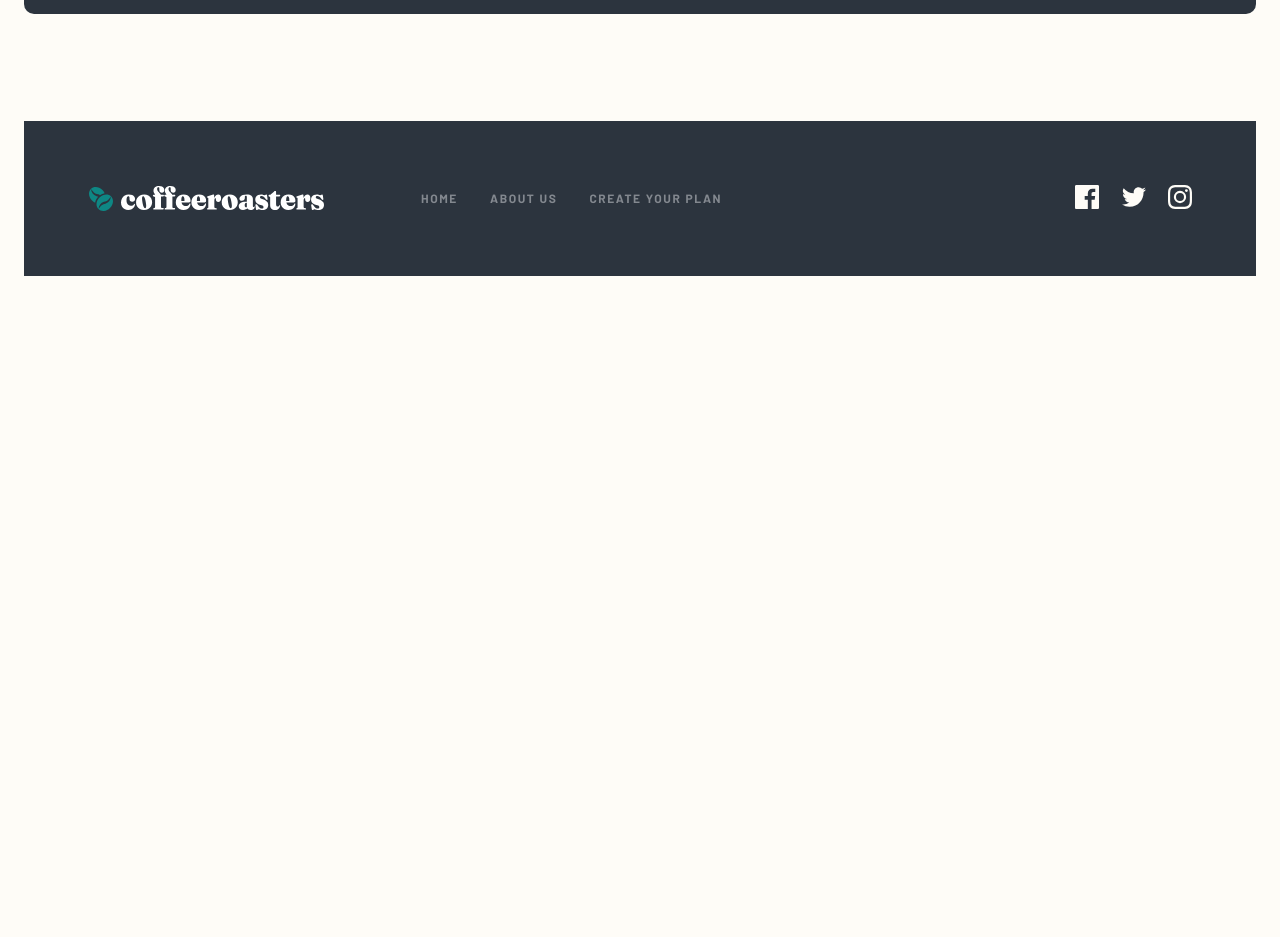
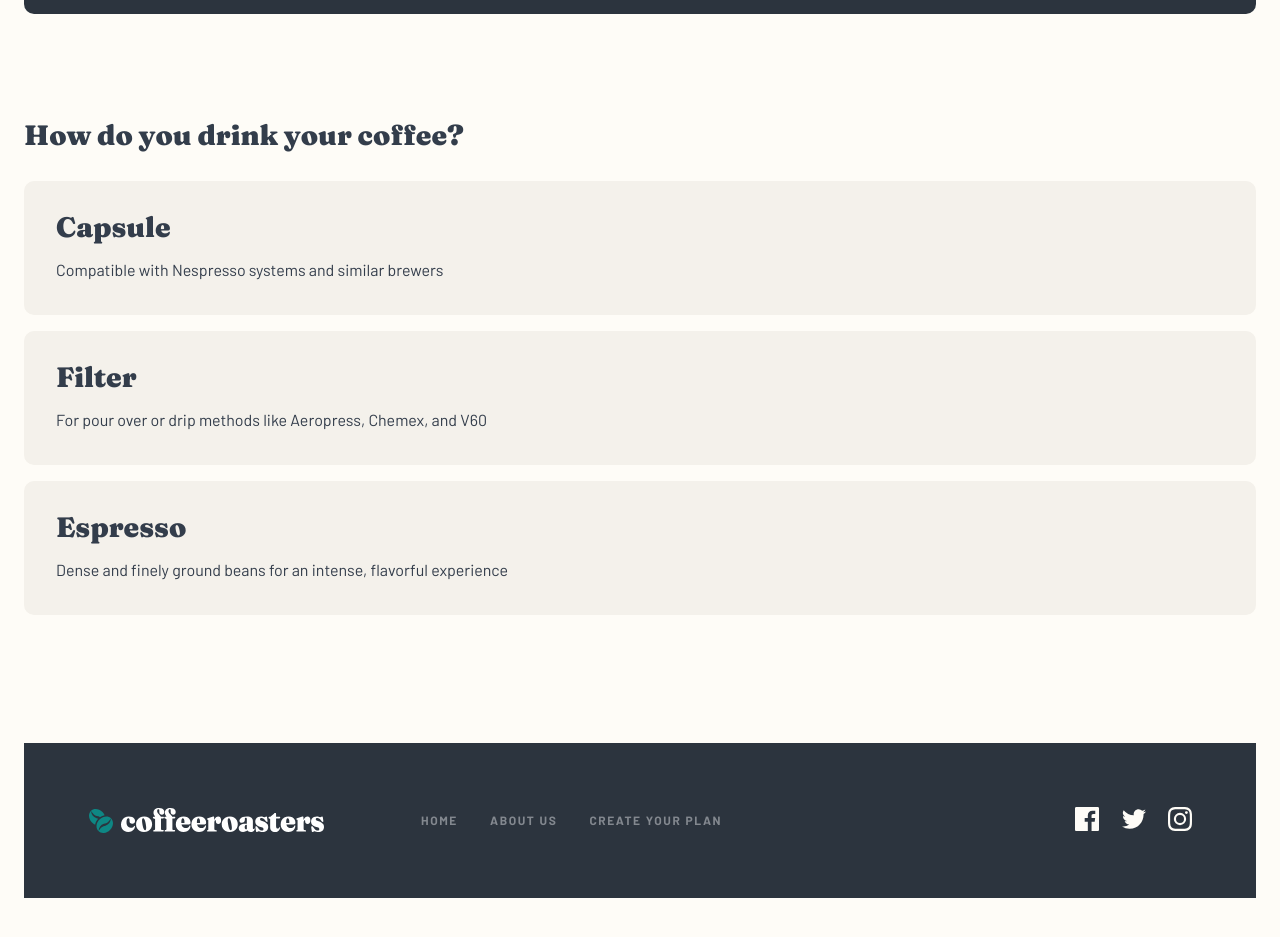
Before and after one commit to RyanNolan1/coffee-roaster-site, a plain HTML site: page starter-code/plan.html in a window 1280 px wide. Shown: the part 1300-2237 px from the top of the page. Before the commit the page ends 1672 px from the top, so only its background shows below. Drawn offline with Linux system fonts and the light colour scheme.

Commit message:
this will add the initial styling and layout for a question on the plan page

```diff
--- a/starter-code/plan.html
+++ b/starter-code/plan.html
@@ -90,6 +90,27 @@
           </div>
       </section>
       <div class="container">
+        <section class="questions">
+          <div class="question-container">
+            <div class="question-and-arrow">
+              <h3>How do you drink your coffee?</h3>
+            </div>
+            <div class="options">
+              <div class="option">
+                <h3>Capsule</h3>
+                <p>Compatible with Nespresso systems and similar brewers</p>
+              </div>
+              <div class="option">
+                <h3>Filter</h3>
+                <p>For pour over or drip methods like Aeropress, Chemex, and V60</p>
+              </div>
+              <div class="option">
+                <h3>Espresso</h3>
+                <p>Dense and finely ground beans for an intense, flavorful experience</p>
+              </div>
+            </div>
+          </div>
+        </section>
       <footer>
         <nav class="footer-nav">
           <img
--- a/starter-code/styles.css
+++ b/starter-code/styles.css
@@ -505,6 +505,37 @@ footer {
   color: white;
 }
 
+.question-container {
+  display:flex;
+  flex-direction:column;
+  gap:2rem;
+  padding-bottom:8rem;
+}
+
+.question-and-arrow {
+  display:flex;
+}
+
+.options {
+  display:flex;
+  flex-direction:column;
+  gap:1rem;
+}
+
+.option {
+  display:flex;
+  flex-direction:column;
+  gap:1rem;
+  align-items:start;
+  padding:2rem;
+  background:#F4F1EB;
+  border-radius:10px;
+}
+
+.option p {
+  text-align: left;
+}
+
 @media (min-width: 768px) {
   body {
     font-size: 15px;
```
